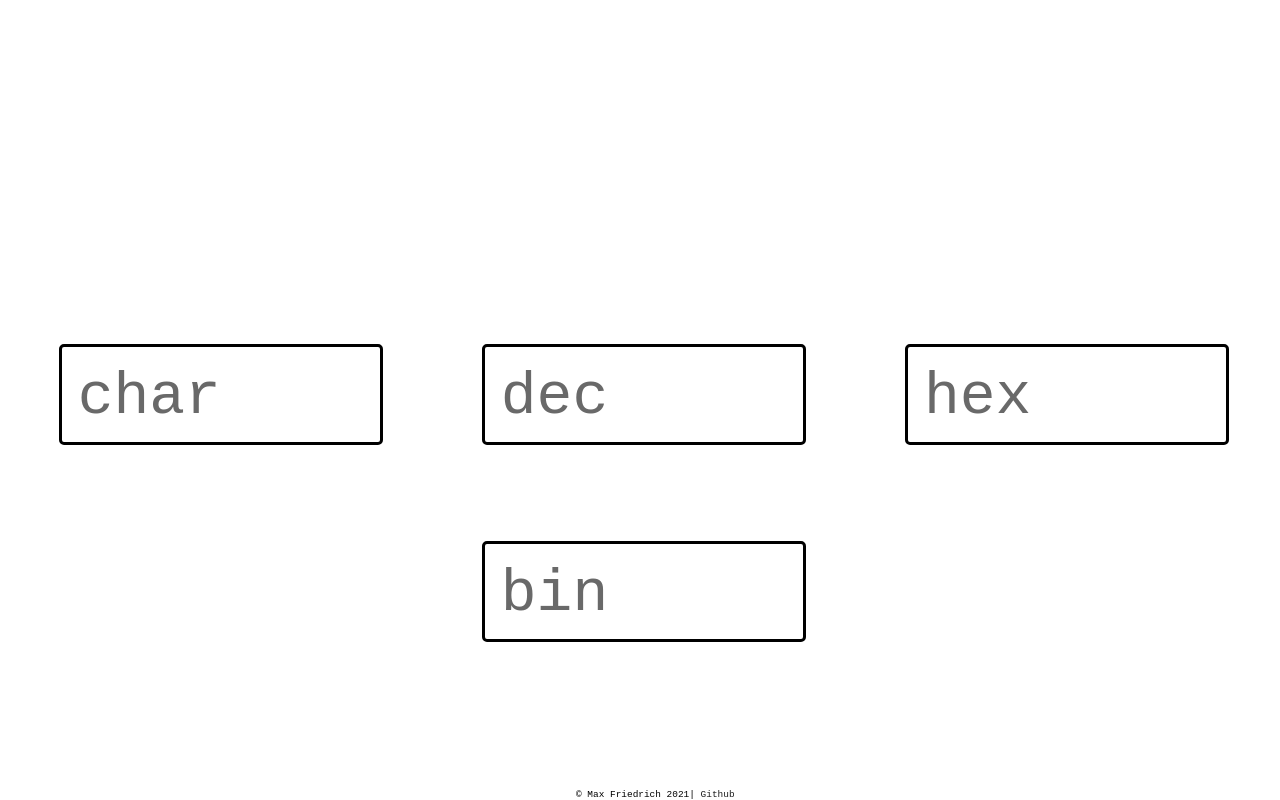
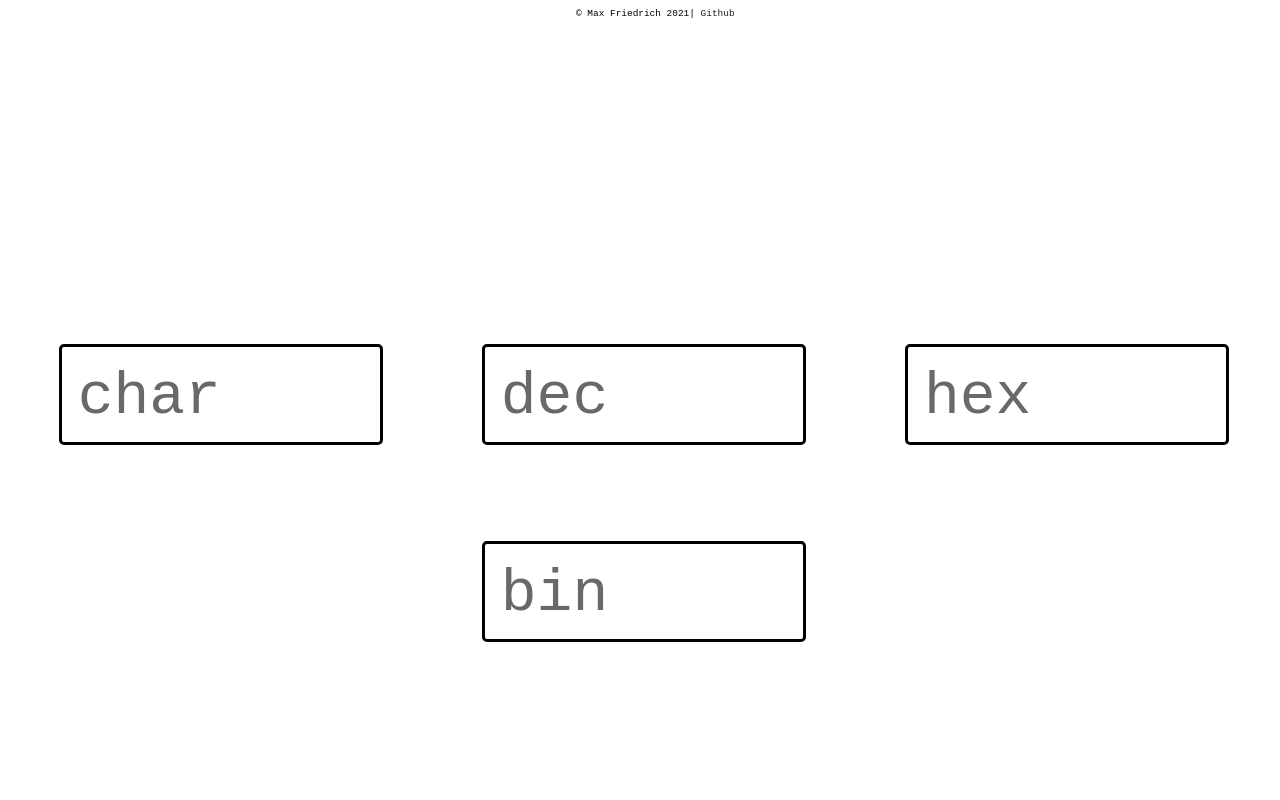
Before and after one commit to MaxAFriedrich/ascii, a plain HTML site: page index.html in a window 1280 px wide. Drawn offline with Linux system fonts and the light colour scheme.

Commit message:
fix footer

```diff
--- a/main.css
+++ b/main.css
@@ -1 +1 @@
-body{background-color:black;color:whitesmoke;font-family:monospace;font-size:10ex;}article{margin:auto;position:absolute;top:37%;}#wrapper{display:flex;flex-direction:row;flex-wrap:wrap;justify-content:space-evenly;}.box{padding:1rem;margin:3rem;width:8ch;overflow:hidden;height:2ex;white-space:nowrap;border:3px solid white;border-radius:5px;outline:none;}[contenteditable="true"]:empty:before{content:attr(placeholder);pointer-events:none;color:dimgray;}footer{font-size:.3ex;position:absolute;bottom:0;left:45%;}a{color:grey;text-decoration:none;}
+body{background-color:black;color:whitesmoke;font-family:monospace;font-size:10ex;}article{margin:auto;position:absolute;top:37%;}#wrapper{display:flex;flex-direction:row;flex-wrap:wrap;justify-content:space-evenly;}.box{padding:1rem;margin:3rem;width:8ch;overflow:hidden;height:2ex;white-space:nowrap;border:3px solid white;border-radius:5px;outline:none;}[contenteditable="true"]:empty:before{content:attr(placeholder);pointer-events:none;color:dimgray;}footer{font-size:.3ex;position:absolute;left:45%;}a{color:grey;text-decoration:none;}
```
